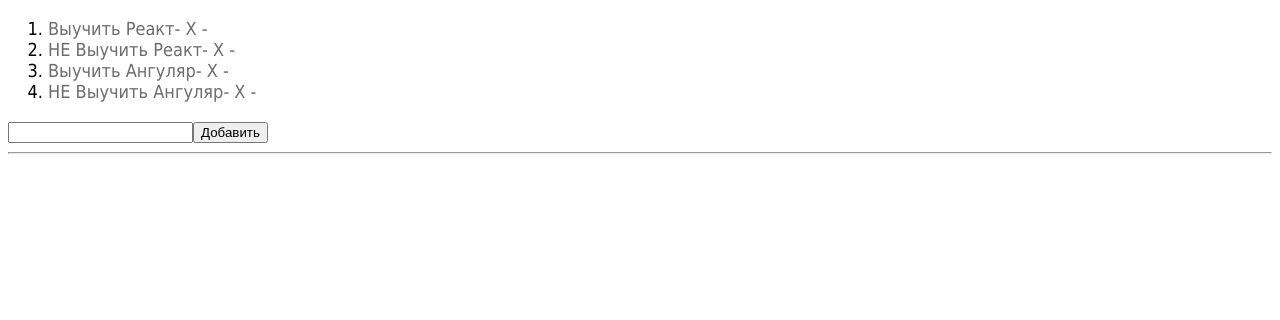
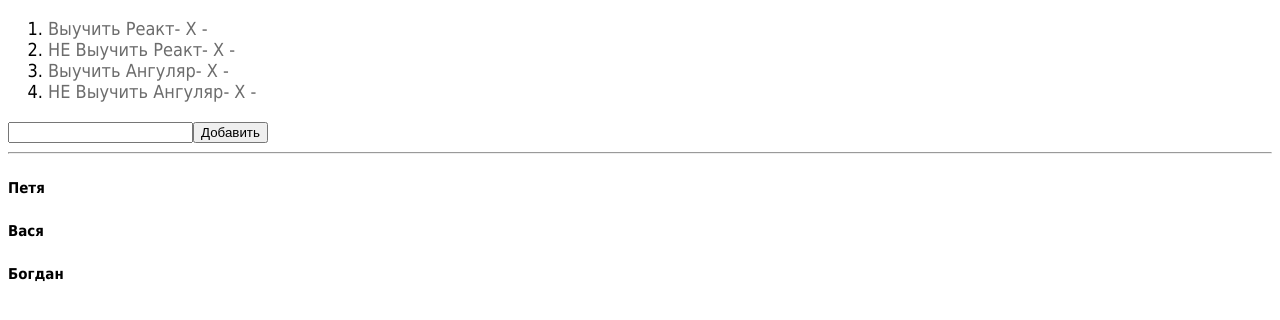
Before and after one commit to SkyPeer/ReactJsWebPackApp, a website built with webpack: page index.html in a window 1280 px wide. Built offline with Linux system fonts and the light colour scheme.

Commit message:
ReactJsWebpackUpdate

```diff
--- a/app/index.js
+++ b/app/index.js
@@ -1,7 +1,7 @@
 import React, {Component} from 'react'
 import ReactDOM from 'react-dom';
 import TaskList from './tasklist'
-
+import './index2'
 
 
 ReactDOM.render(<TaskList/>, document.getElementById('index'));
--- a/index.html
+++ b/index.html
@@ -41,8 +41,13 @@
     <title>MyReactApp</title>
 </head>
 <body>
+
 <section id="index"></section>
+
 <hr />
+
+<section id="index2"></section>
+
 <script src="build/scripts.js"></script>
 </body>
 </html>
```
Also changed, not shown: build/scripts.js, 1 other file.
